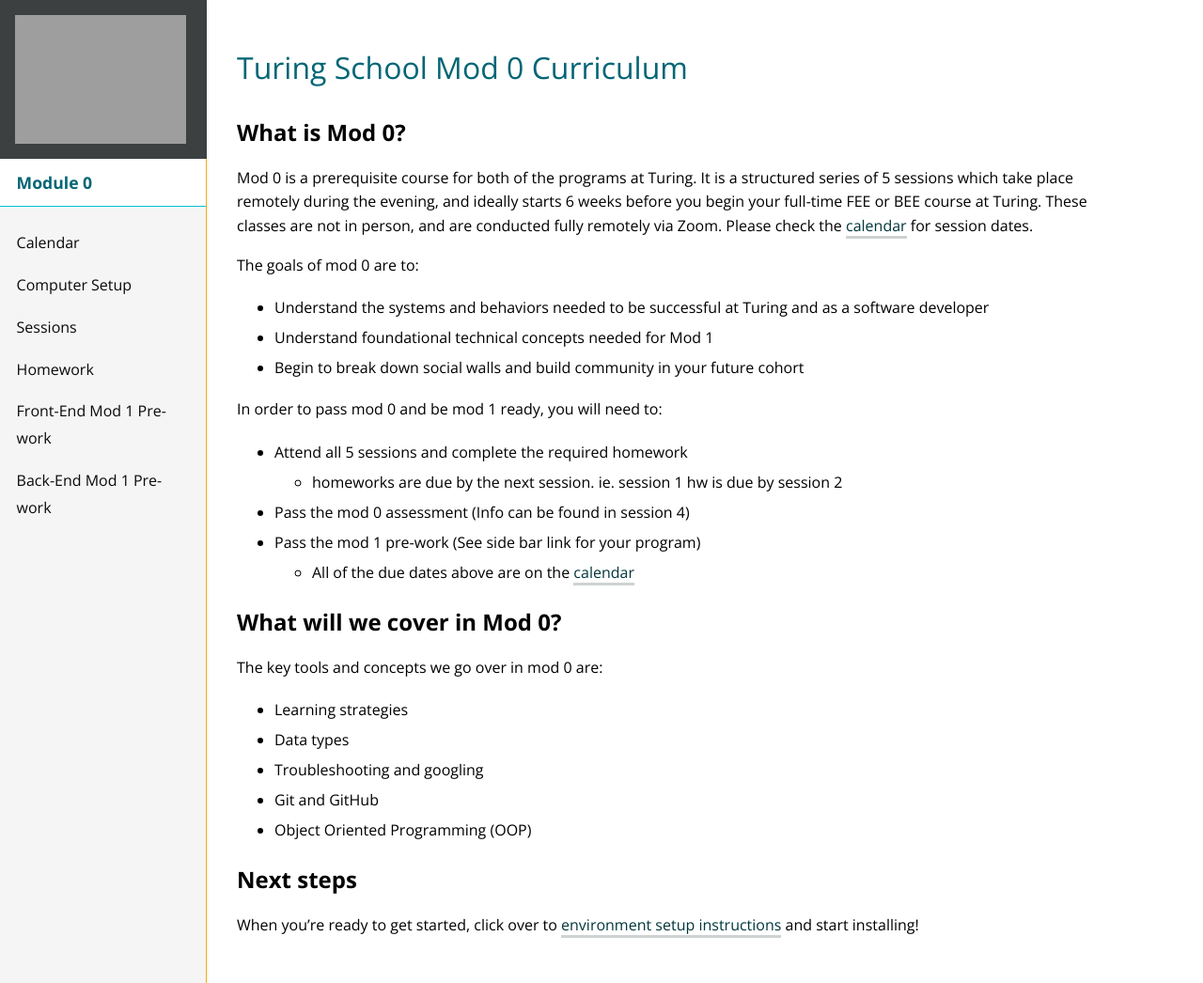
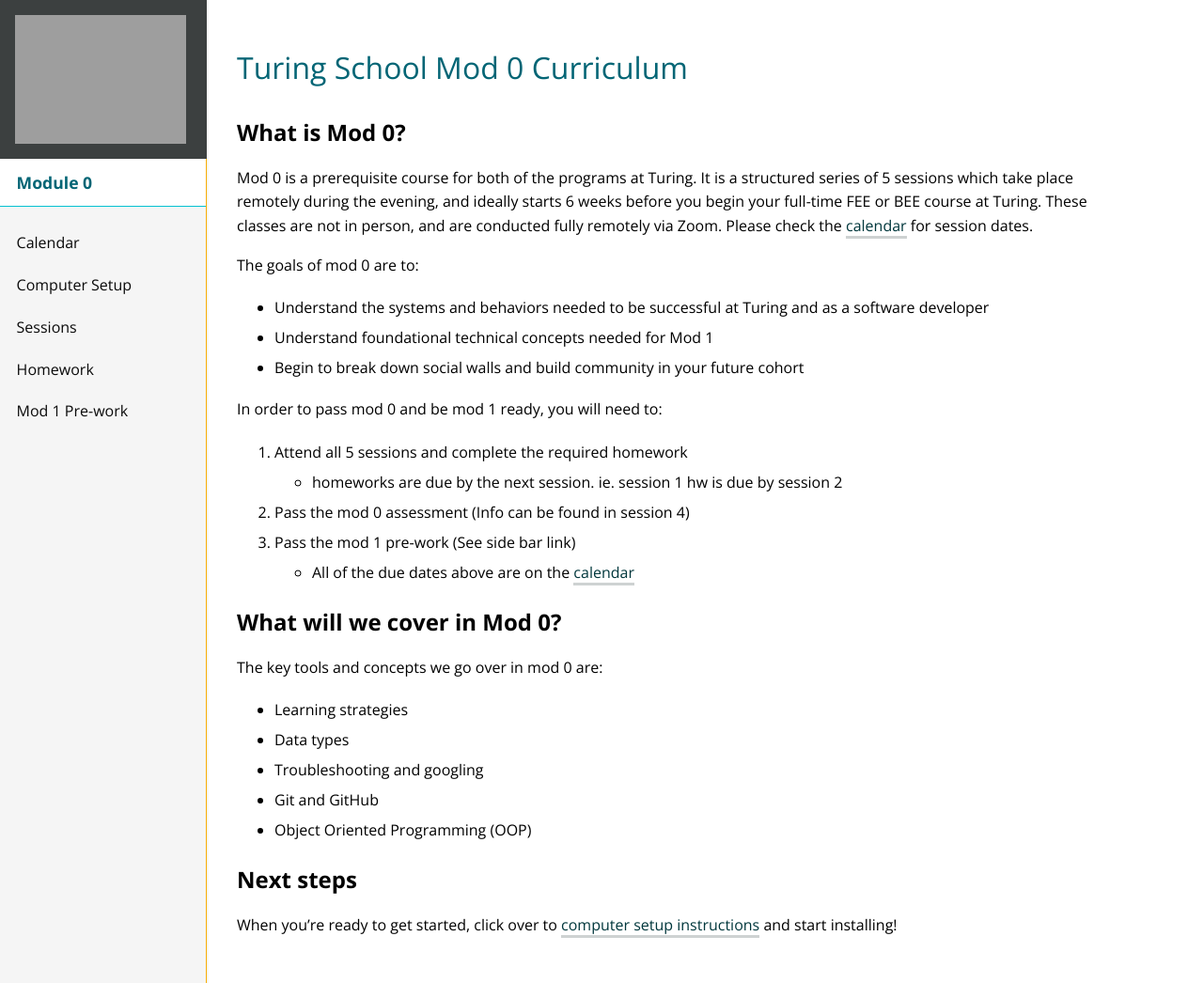
Before and after one commit to turingschool/mod-0-curriculum, a Jekyll site: the page built from index.md, in a window 1280 px wide and 1046 px high. Shown: the whole window at 94% size. Built offline with Jekyll 4.4.1, drawn with Linux system fonts in a browser that asks for light colours; nearby versions of some CDN libraries.

Commit message:
Simplify mod 1 prework instructions

```diff
--- a/_includes/navigation.html
+++ b/_includes/navigation.html
@@ -13,8 +13,7 @@
         <li><a href="{{ site.baseurl }}{% link setup-instructions.md %}">Computer Setup</a></li>
         <li><a href="{{ site.url }}/sessions">Sessions</a></li>
         <li><a href="{{ site.url }}/homework">Homework</a></li>
-        <li><a href="{{ site.url }}/prework/fe_engineering">Front-End Mod 1 Pre-work</a></li>
-        <li><a href="{{ site.url }}/prework/be_engineering">Back-End Mod 1 Pre-work</a></li>
+        <li><a href="{{ site.url }}/prework">Mod 1 Pre-work</a></li>
       </ul>
     </section>
   </div>
--- a/index.md
+++ b/index.md
@@ -13,10 +13,10 @@
 * Begin to break down social walls and build community in your future cohort
 
 In order to pass mod 0 and be mod 1 ready, you will need to:
-* Attend all 5 sessions and complete the required homework
+1. Attend all 5 sessions and complete the required homework
   * homeworks are due by the next session. ie. session 1 hw is due by session 2
-* Pass the mod 0 assessment (Info can be found in session 4)
-* Pass the mod 1 pre-work (See side bar link for your program)
+2. Pass the mod 0 assessment (Info can be found in session 4)
+3. Pass the mod 1 pre-work (See side bar link)
   * All of the due dates above are on the [calendar]({{ site.baseurl }}/calendar)
 
 ## What will we cover in Mod 0?
@@ -30,4 +30,4 @@
 
 ## Next steps
 
-When you're ready to get started, click over to [environment setup instructions]({{ site.baseurl }}{% link setup-instructions.md %}) and start installing!
+When you're ready to get started, click over to [computer setup instructions]({{ site.baseurl }}{% link setup-instructions.md %}) and start installing!
```
Also changed, not shown: _includes/base-prework-instructions.md (deleted, +0 -9 lines), _includes/pd-gu-prework-instructions.md (deleted, +0 -23 lines), homework/index.md (+1 -1 lines), prework/be_engineering/index.md (deleted, +0 -32 lines), prework/fe_engineering/expandCollapse.js (deleted, +0 -10 lines), prework/fe_engineering/index.md (deleted, +0 -41 lines), prework/fe_engineering/tools.html (deleted, +0 -15 lines), prework/index.md (added, +81 -0 lines), Gemfile.lock.
